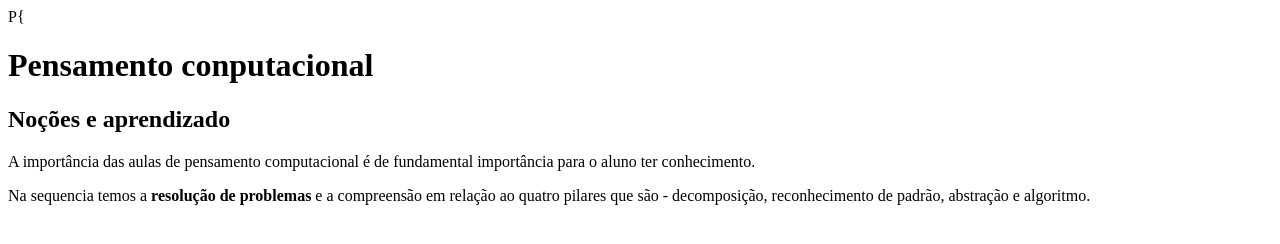
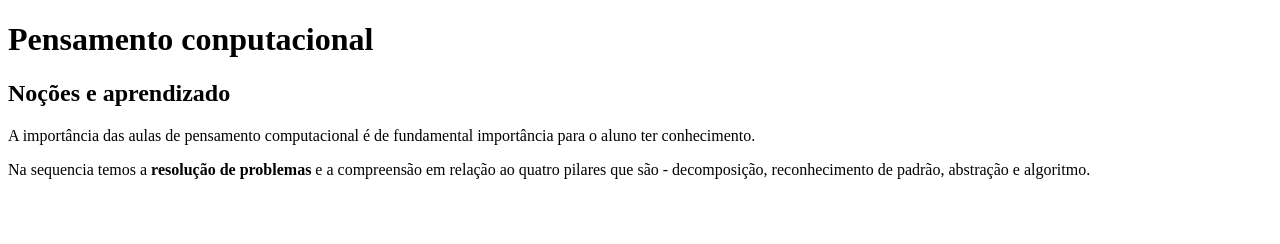
Before and after one commit to RonaldoFranchin/JornadaturmaAformadores, a plain HTML site: page index.html in a window 1280 px wide. Drawn offline with Linux system fonts and the light colour scheme.

Commit message:
Update index.html

```diff
--- a/index.html
+++ b/index.html
@@ -9,7 +9,6 @@
   <body>
 
     <header> </header>
-P{
     <text-align>
       <fonte-size>
     <h1>Pensamento conputacional</h1>
```
